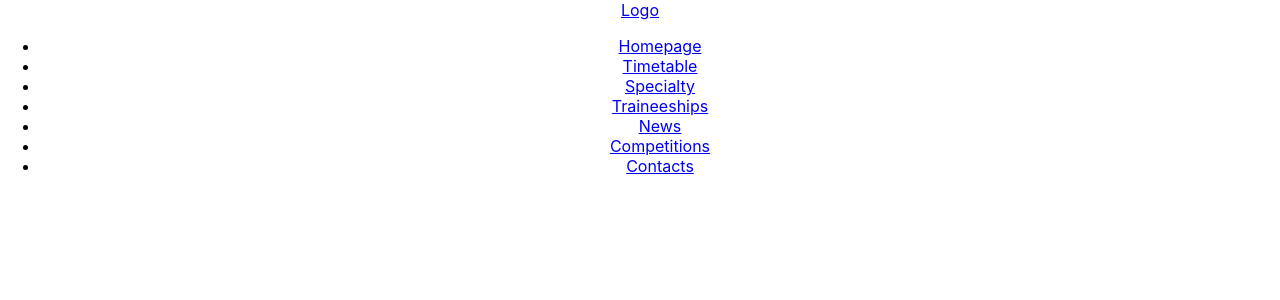
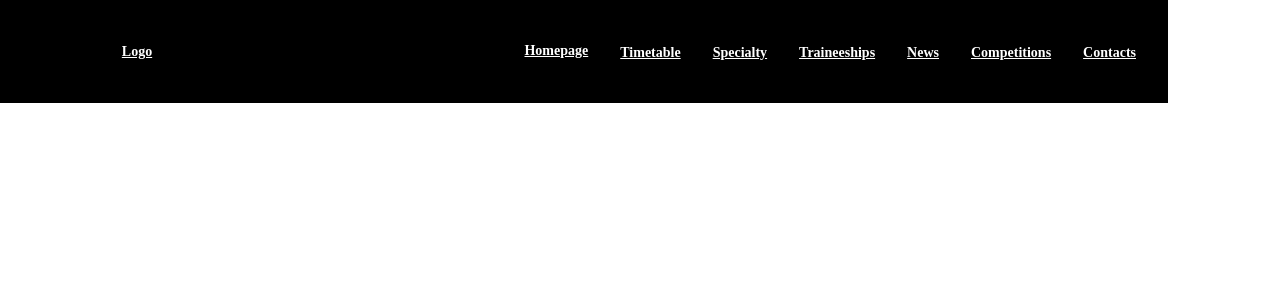
Before and after one commit to StenKuusk/IT-akadeemia-leht, a React (Create React App) app: page / in a window 1280 px wide. Shown: the top 300 px of the page. Built offline with nearby package versions, Linux system fonts and the light colour scheme.

Commit message:
Navbar stiili paigutus

```diff
--- a/src/Components/Navbar/Navbar.css
+++ b/src/Components/Navbar/Navbar.css
@@ -0,0 +1,39 @@
+a {
+    color: var(--Valge, #FFF);
+    text-align: center;
+    font-family: Montserrat;
+    font-size: 14px;
+    font-style: normal;
+    font-weight: 700;
+    line-height: 140%;
+    background: var(--Must, #000);
+}
+
+a:hover {
+    color: #20C4F4;
+    background: var(--Must, #000);
+}
+
+.navbar {
+    display: flex;
+    max-width: 1104px;
+    justify-content: space-between;
+    align-items: center;
+    padding: 1rem 2rem;
+    background-color: black;
+
+}
+
+.navbar-links {
+    display: flex;
+    position: relative;
+    gap: 2rem;
+}
+
+.navbar-logo {
+    display: flex;
+    width: 210px;
+    height: 71px;
+    justify-content: center;
+    align-items: center;
+}
--- a/src/Components/Navbar/Navbar.js
+++ b/src/Components/Navbar/Navbar.js
@@ -8,7 +8,7 @@ const Navbar = () => {
                 <a href="/">Logo</a>
             </div>
             <ul className="navbar-links">
-                <li><a href="/homepage">Homepage</a></li>
+                <a href="/homepage">Homepage</a>
                 <li><a href="/timetable">Timetable</a></li>
                 <li><a href="/specialty">Specialty</a></li>
                 <li><a href="/traineeships">Traineeships</a></li>
```
